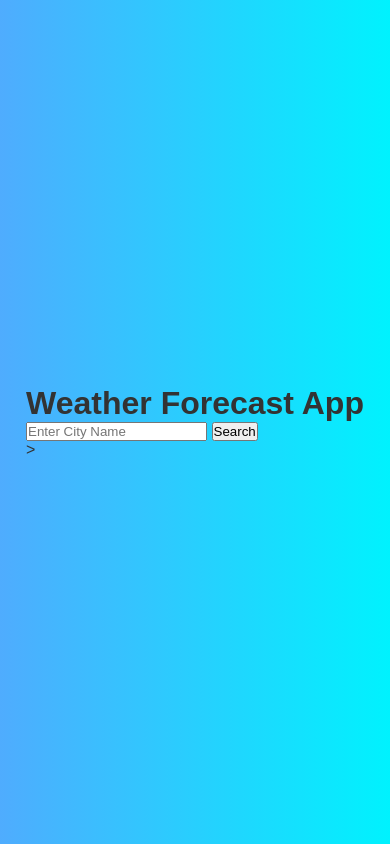
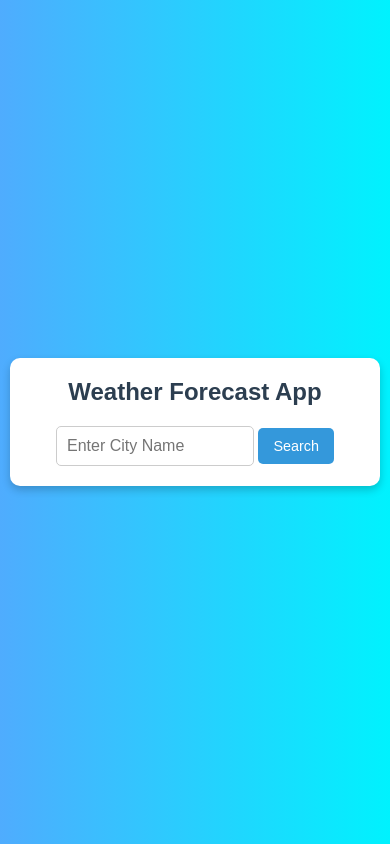
Before and after one commit to ummaabdul23/Weather_Forecast, a plain HTML site: page index.html in a window 390 px wide. Drawn offline with Linux system fonts and the light colour scheme.

Commit message:
updating css styles

```diff
--- a/style.css
+++ b/style.css
@@ -14,3 +14,110 @@ body{
     padding: 20px;
     color: #333;
 }
+
+/*Main app container*/
+
+#app{
+    width: 100%;
+    max-width: 600px;
+    background: #ffffff;
+    padding: 20px;
+    border-radius: 10px;
+    box-shadow: 0 4px 8px rgba(0,0,0,0.2);
+    text-align: center;
+}
+
+/*Header styles*/
+
+header{
+    margin-bottom: 20px;
+}
+
+header h1{
+    font-size: 1.8rem;
+    margin-bottom: 10px;
+    color: #2c3e50
+}
+
+/*Form styles*/
+
+#serch-box{
+    display: flex;
+    justify-content: center;
+    align-items: center;
+    margin-bottom: 20px;
+    gap: 10px;
+}
+
+#search-box input{
+    padding: 10px;
+    width: 70%;
+    border: 1px solid #ccc;
+    border-radius: 5px;
+    font-size: 1rem;
+    outline: none;
+}
+
+#search-box button{
+    padding: 10px 20px;
+    background: #3498db;
+    color: #fff;
+    border: none;
+    border-radius: 5px;
+    cursor: pointer;
+    font-size: 1rem;
+    transition: background-color 0.3s ease;
+}
+
+#search-box button:hover{
+    background: #2980b9;
+}
+
+/*Weather container styles*/
+#weather-container{
+    display: flex;
+    flex-direction: column;
+    justify-content: center;
+    align-items: center;
+    gap: 15px;
+    background: #f9f9f9;
+    padding: 20px;
+    border-radius: 10px;
+    box-shadow: 0 2px 6px rgba(0,0,0,0.1);
+    display: none;
+}
+
+#weather-icon{
+    width: 100px;
+    height: 100px;
+    background-size: contain;
+    background-repeat: no-repeat;
+}
+
+#weather-container p{
+    font-size: 1rem;
+    color: #34495e;
+}
+
+@media(max-width: 768px){
+    body {
+        padding: 10px;
+    }
+
+    #search-box{
+        flex-direction: column;
+    }
+
+    #search-box input{
+        width: 60%;
+    }
+
+    #search-box button {
+        padding: 10px 15px;
+        font-size: 0.9rem;
+    }
+
+    header h1 {
+        font-size: 1.5rem;
+    }
+}
```
